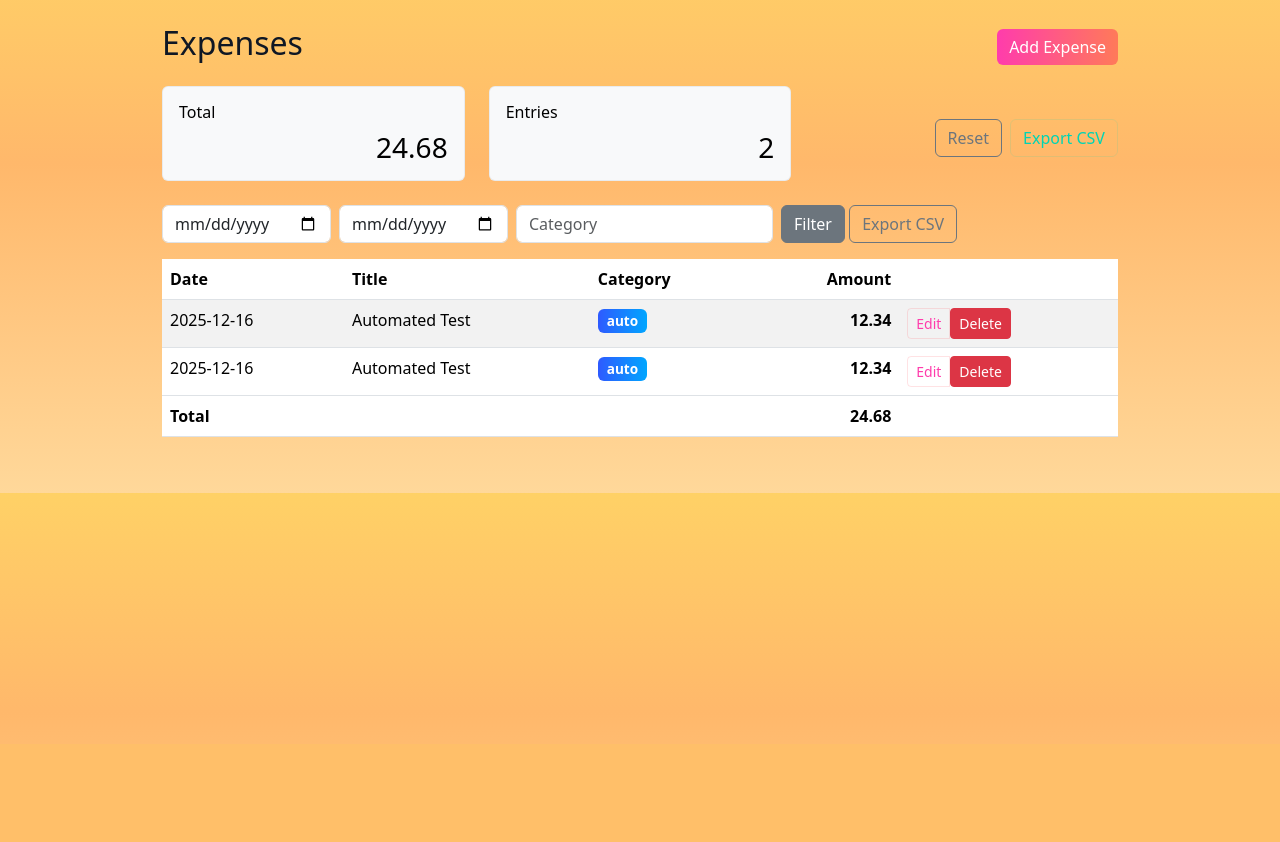
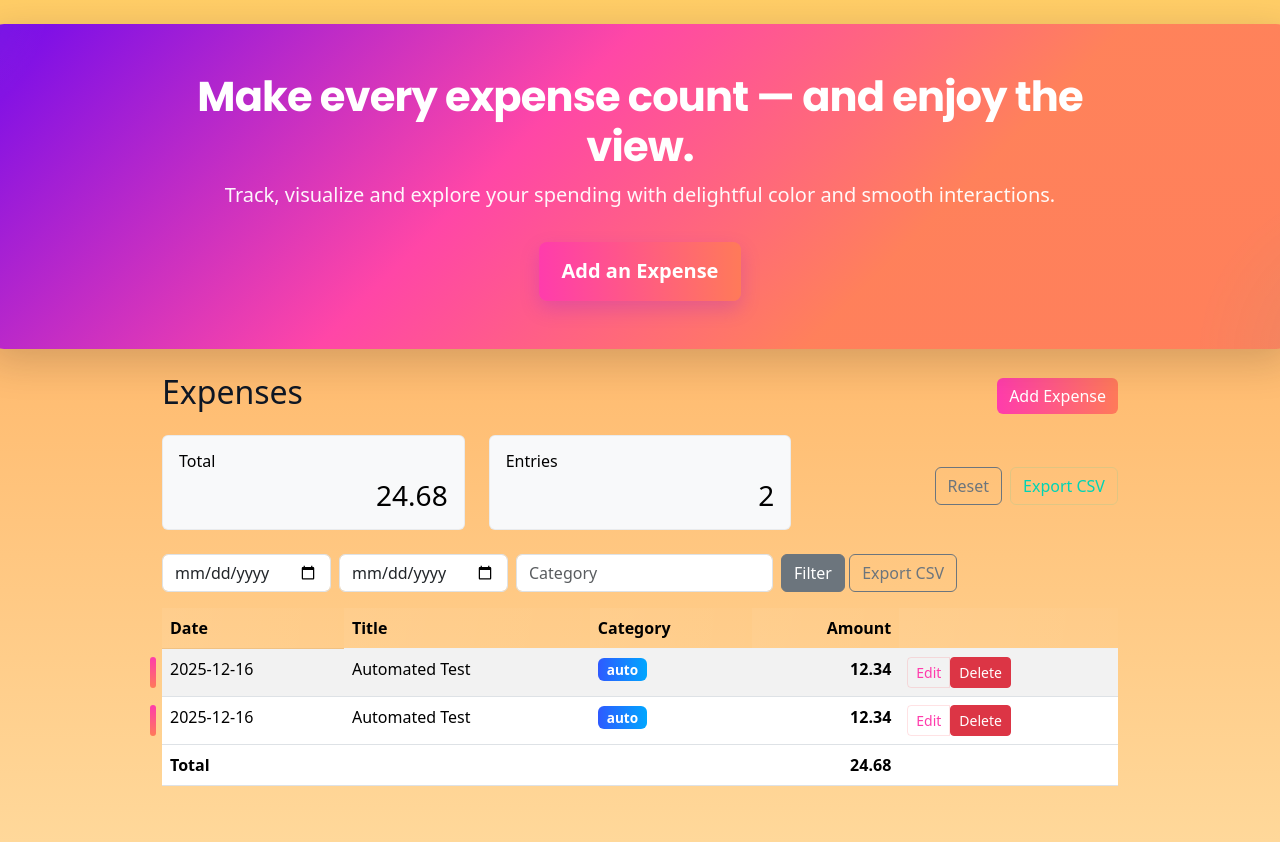
Before and after one commit to Sriram-Mullapudi/Expense_Tracker_Python, a Flask app: page / in a window 1280 px wide. Shown: the part 56-898 px from the top of the page. Before the commit the page ends 600 px from the top, so only its background shows below. Run offline with Flask 3, Linux system fonts and the light colour scheme; data comes from the database, SQL or seed files in the repository.

Commit message:
Make UI more colorful and engaging: hero, CTA, animated gradients and interactions

```diff
--- a/static/style.css
+++ b/static/style.css
@@ -48,3 +48,77 @@ body { padding-bottom: 40px; background: linear-gradient(180deg, var(--sun-yello
 @media (max-width: 576px) {
 	.display-6 { font-size: 1.25rem; }
 }
+
+/* --- Engaging colorful hero and UI interactions --- */
+.hero {
+	position: relative;
+	overflow: hidden;
+	border-radius: 16px;
+	margin: 0 -12px 24px -12px;
+	background: linear-gradient(135deg, rgba(106,0,244,0.95) 0%, rgba(255,60,172,0.92) 40%, rgba(255,122,89,0.90) 70%);
+	box-shadow: 0 12px 40px rgba(15,23,36,0.18);
+}
+.hero:before {
+	content: '';
+	position: absolute;
+	inset: -30% -20% -30% -20%;
+	background: radial-gradient(circle at 10% 20%, rgba(255,209,102,0.12), transparent 8%), radial-gradient(circle at 90% 80%, rgba(0,212,180,0.08), transparent 10%);
+	animation: floatBg 12s linear infinite;
+	z-index: 0;
+}
+.hero .container { position: relative; z-index: 2; }
+.hero-title { font-family: 'Poppins', system-ui, -apple-system, 'Segoe UI', Roboto, 'Helvetica Neue', Arial; font-weight:700; letter-spacing: -0.02em; font-size: clamp(1.6rem, 3.5vw, 2.6rem); }
+.hero-sub { opacity: 0.95; font-weight: 300; margin-top: 0.5rem; }
+
+@keyframes floatBg {
+	0% { transform: translateY(0) rotate(0deg); }
+	50% { transform: translateY(-12px) rotate(2deg); }
+	100% { transform: translateY(0) rotate(0deg); }
+}
+
+.btn-cta {
+	--btn-accent1: var(--magenta);
+	--btn-accent2: var(--coral);
+	border: none;
+	color: var(--text-on-accent);
+	background: linear-gradient(90deg, var(--btn-accent1), var(--btn-accent2));
+	padding: 0.9rem 1.4rem;
+	font-weight: 600;
+	box-shadow: 0 8px 20px rgba(106,0,244,0.18);
+	transition: transform .18s ease, box-shadow .18s ease;
+}
+.btn-cta:hover { transform: translateY(-4px); box-shadow: 0 18px 28px rgba(106,0,244,0.22); }
+
+/* table and rows: colorful but readable */
+.table thead th {
+	background: linear-gradient(90deg, rgba(255,255,255,0.06), rgba(255,255,255,0.02));
+	border-bottom: 1px solid rgba(15,23,36,0.06);
+}
+.table tbody tr { transition: background .15s ease, transform .08s ease; }
+.table tbody tr:hover { background: linear-gradient(90deg, rgba(255,255,255,0.03), rgba(255,255,255,0.01)); transform: translateY(-2px); }
+
+/* colorful separators for rows using subtle left accent */
+.table tbody td:first-child { position: relative; }
+.table tbody td:first-child:after {
+	content: '';
+	position: absolute;
+	left: -12px;
+	top: 8px;
+	bottom: 8px;
+	width: 6px;
+	border-radius: 6px;
+	background: linear-gradient(180deg, var(--magenta), var(--coral));
+}
+
+/* Animated badge pulse */
+.badge { transition: transform .12s ease; }
+.badge:hover { transform: scale(1.05); }
+
+/* subtle glass cards for summary */
+.summary-card { background: linear-gradient(180deg, rgba(255,255,255,0.85), rgba(255,255,255,0.9)); border: 1px solid rgba(255,255,255,0.35); }
+
+/* Accent ring on focus for inputs */
+input:focus, select:focus { outline: none; box-shadow: 0 0 0 4px rgba(255,60,172,0.08); border-color: rgba(255,60,172,0.35); }
+
+/* Footer small styling (if used) */
+.site-footer { margin-top: 48px; padding: 24px 0; text-align:center; color: rgba(15,23,36,0.7); }
--- a/templates/base.html
+++ b/templates/base.html
@@ -4,6 +4,8 @@
     <meta charset="utf-8">
     <meta name="viewport" content="width=device-width, initial-scale=1">
     <title>Expense Tracker</title>
+    <!-- Fonts -->
+    <link href="https://fonts.googleapis.com/css2?family=Poppins:wght@300;400;600;700&display=swap" rel="stylesheet">
     <link href="https://cdn.jsdelivr.net/npm/bootstrap@5.3.2/dist/css/bootstrap.min.css" rel="stylesheet">
     <link rel="stylesheet" href="/static/style.css">
   </head>
@@ -13,6 +15,14 @@
         <a class="navbar-brand" href="/">Expense Tracker</a>
       </div>
     </nav>
+    <!-- Hero: colorful engaging banner -->
+    <header class="hero mb-4">
+      <div class="container py-5 text-white text-center">
+        <h1 class="hero-title">Make every expense count — and enjoy the view.</h1>
+        <p class="lead hero-sub">Track, visualize and explore your spending with delightful color and smooth interactions.</p>
+        <a class="btn btn-cta btn-lg mt-3" href="/add">Add an Expense</a>
+      </div>
+    </header>
     <div class="container">
       {% block content %}{% endblock %}
     </div>
```
